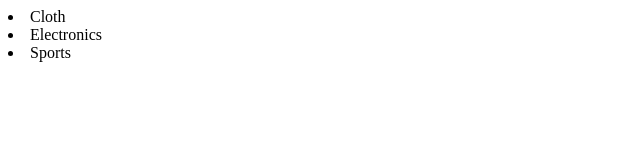
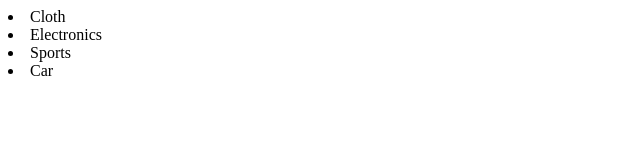
Before and after one commit to Muktadir-SoftWorks/Daily-Practice, a plain HTML site: page MK_Shopping_Store/Products.html in a window 1280 px wide. Shown: the full height of the page, 0-640 px from the left. Drawn offline with Linux system fonts and the light colour scheme.

Commit message:
Product List Updated on testing Purpose

```diff
--- a/MK_Shopping_Store/Products.html
+++ b/MK_Shopping_Store/Products.html
@@ -9,5 +9,6 @@
     <li>Cloth</li>
     <li>Electronics</li>
     <li>Sports</li>
+    <li>Car</li>
 </body>
 </html>
```
